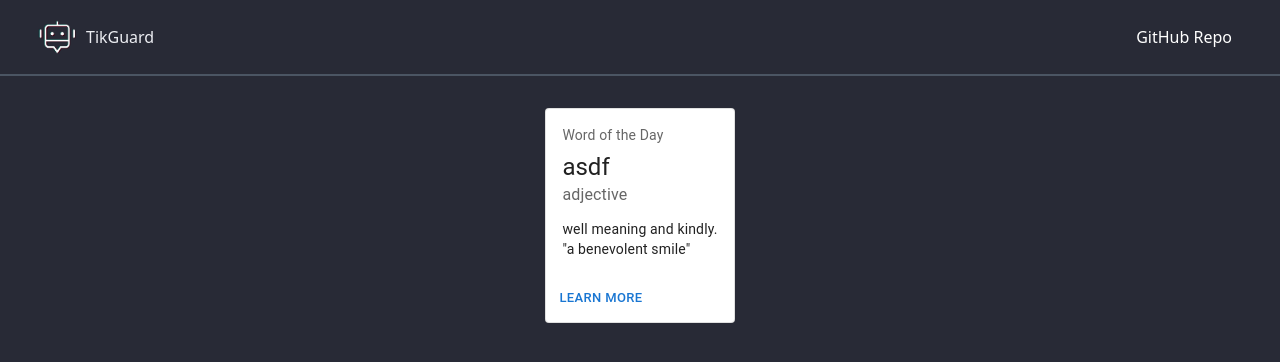
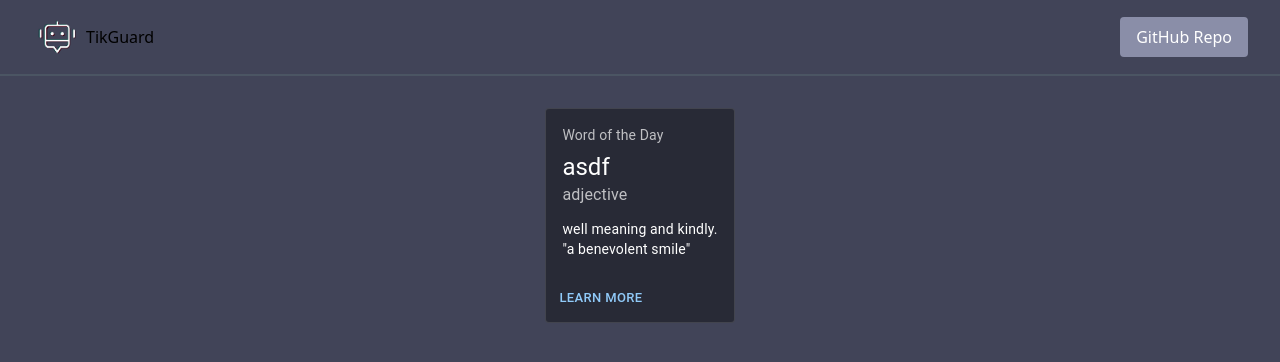
Before and after one commit to minhvyha/TikGuard, a Next.js app in the folder tikguard/: page / in a window 1280 px wide. Shown: the top 362 px of the page. Built offline with nearby package versions, Linux system fonts and the light colour scheme.

Commit message:
chore: Update Nav component import and remove unused context

```diff
--- /dev/null
+++ b/tikguard/app/context.tsx
@@ -0,0 +1,18 @@
+"use client";
+
+import { ThemeProvider, createTheme } from "@mui/material";
+import React from "react";
+
+const darkTheme = createTheme({
+  palette: {
+    mode: 'dark',
+    background: {
+      default: "#282a36"
+    },
+  },
+});
+export default function ContextProviders({ children }: { children: React.ReactNode }) {
+  return (
+    <ThemeProvider theme={darkTheme}>{children}</ThemeProvider>
+  );
+}
--- a/tikguard/app/layout.tsx
+++ b/tikguard/app/layout.tsx
@@ -1,9 +1,12 @@
+
 import type { Metadata } from "next";
 import { Inter } from "next/font/google";
 import "./globals.css";
 import Script from 'next/script';
 import Nav from "@/components/Nav";
 const inter = Inter({ subsets: ["latin"] });
+
+import ContextProviders from "@/app/context";
 
 export const metadata: Metadata = {
   title: "TikGuard",
@@ -21,9 +24,11 @@ export default function RootLayout({
         src="https://kit.fontawesome.com/29e5850037.js"
         crossOrigin="anonymous"
       />
-      <body className="bg-background text-text inter">
+      <body className="bg-background-700 text-text inter">
+
         <Nav />
-        {children}
+
+        <ContextProviders>{children}</ContextProviders>
         </body>
     </html>
   );
--- a/tikguard/components/DemoCard.tsx
+++ b/tikguard/components/DemoCard.tsx
@@ -6,7 +6,7 @@ import Button from '@mui/material/Button';
 import Typography from '@mui/material/Typography';
 
 const card = (
-  <React.Fragment>
+  <React.Fragment >
     <CardContent>
       <Typography sx={{ fontSize: 14 }} color="text.secondary" gutterBottom>
         Word of the Day
@@ -31,7 +31,7 @@ const card = (
 
 const DemoCard = () => {
   return (
-      <Card variant="outlined">{card}</Card>
+      <Card sx={{bgcolor: "background.default"}} variant="outlined">{card}</Card>
   )
 }
 
--- a/tikguard/tailwind.config.ts
+++ b/tikguard/tailwind.config.ts
@@ -12,11 +12,71 @@ module.exports = {
         inter: ['Inter', 'sans-serif'],
       },
       colors: {
-        text: '#ecedf2',
-        background: '#282a36',
-        primary: '#9ba5df',
-        secondary: '#182882',
-        accent: '#304cee',
+        'text': {
+          50: '#f0f1f5',
+          100: '#e0e2eb',
+          200: '#c2c5d6',
+          300: '#a3a8c2',
+          400: '#858bad',
+          500: '#666f99',
+          600: '#52587a',
+          700: '#3d425c',
+          800: '#292c3d',
+          900: '#14161f',
+          950: '#0a0b0f',
+        },
+        'background': {
+          50: '#f0f1f4',
+          100: '#e2e3e9',
+          200: '#c4c7d4',
+          300: '#a7aabe',
+          400: '#8a8ea8',
+          500: '#6c7293',
+          600: '#575b75',
+          700: '#414458',
+          800: '#2b2e3b',
+          900: '#16171d',
+          950: '#0b0b0f',
+        },
+        'primary': {
+          50: '#eceef9',
+          100: '#d8ddf3',
+          200: '#b1bae7',
+          300: '#8b98da',
+          400: '#6476ce',
+          500: '#3d53c2',
+          600: '#31439b',
+          700: '#253274',
+          800: '#18214e',
+          900: '#0c1127',
+          950: '#060813',
+        },
+        'secondary': {
+          50: '#e9ecfb',
+          100: '#d4d9f7',
+          200: '#a9b3ef',
+          300: '#7e8ee7',
+          400: '#5368df',
+          500: '#2842d7',
+          600: '#2035ac',
+          700: '#182881',
+          800: '#101a56',
+          900: '#080d2b',
+          950: '#040716',
+        },
+        'accent': {
+          50: '#e7ebfd',
+          100: '#d0d6fb',
+          200: '#a1aef7',
+          300: '#7185f4',
+          400: '#425cf0',
+          500: '#1334ec',
+          600: '#0f29bd',
+          700: '#0b1f8e',
+          800: '#08155e',
+          900: '#040a2f',
+          950: '#020518',
+        },
       },
     },
   },
```
